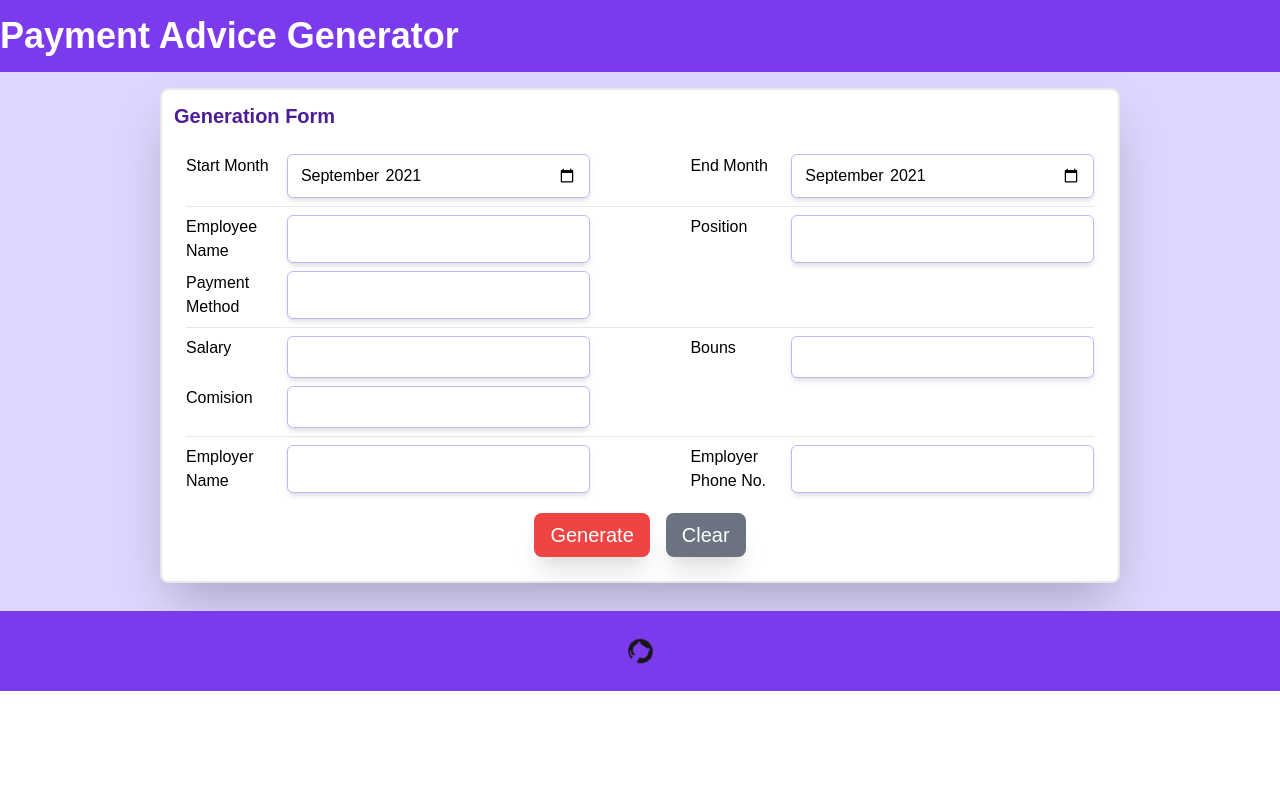
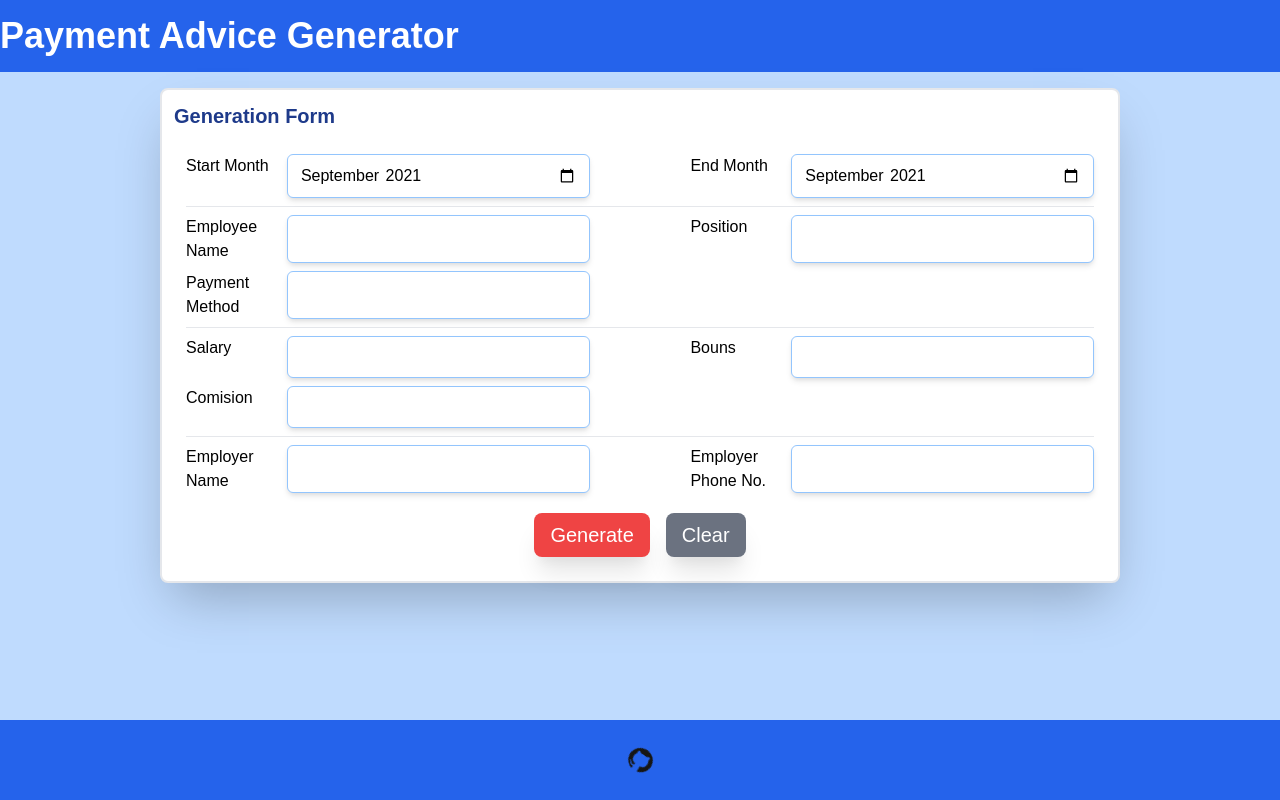
Before and after one commit to michaelc285/payment-advice-generator, a React (Create React App) app: page / in a window 1280 px wide. Built offline with nearby package versions, Linux system fonts and the light colour scheme.

Commit message:
Update theme color

```diff
--- a/src/components/Form.jsx
+++ b/src/components/Form.jsx
@@ -43,48 +43,48 @@ export default function Form() {
 
     return (
         <div className="border-2 rounded-lg shadow-2xl border-gray-200 p-3 bg-white">
-            <div className="font-bold text-xl text-purple-900 mb-3">Generation Form</div>
+            <div className="font-bold text-xl text-blue-900 mb-3">Generation Form</div>
             <form className="p-3" onSubmit={submitHandler}>
                 <div className="grid grid-cols-9 mb-2">
                     <label className="col-span-full md:col-span-4 lg:col-span-1" htmlFor="start">Start Month</label>
-                    <input className="col-span-full md:col-span-5 lg:col-span-3 border border-transparent border-purple-300 rounded-md shadow-md focus:outline-none focus:ring-2 focus:ring-purple-600 focus:border-transparent px-3 py-2 mb-2 lg:mb-0" type="month" id="start" name="start" max={endDate} value={startDate} onChange={(event) => setStartDate(event.target.value)} />
+                    <input className="col-span-full md:col-span-5 lg:col-span-3 border border-transparent border-blue-300 rounded-md shadow-md focus:outline-none focus:ring-2 focus:ring-blue-600 focus:border-transparent px-3 py-2 mb-2 lg:mb-0" type="month" id="start" name="start" max={endDate} value={startDate} onChange={(event) => setStartDate(event.target.value)} />
                     <label className="col-span-full lg:col-start-6 md:col-span-4 lg:col-span-1" htmlFor="end">End Month</label>
-                    <input className="col-span-full md:col-span-5 lg:col-span-3 border border-transparent  border-purple-300 rounded-md shadow-md focus:outline-none focus:ring-2 focus:ring-purple-600 focus:border-transparent px-3 py-2" type="month" id="end" name="end" min={startDate} value={endDate} onChange={(event) => setEndDate(event.target.value)} />
+                    <input className="col-span-full md:col-span-5 lg:col-span-3 border border-transparent  border-blue-300 rounded-md shadow-md focus:outline-none focus:ring-2 focus:ring-blue-600 focus:border-transparent px-3 py-2" type="month" id="end" name="end" min={startDate} value={endDate} onChange={(event) => setEndDate(event.target.value)} />
                 </div>
 
                 <hr className="mb-2" />
 
                 <div className="grid grid-cols-9 mb-2">
                     <label className="col-span-full md:col-span-4 lg:col-span-1" htmlFor="form-staff-name">Employee Name</label>
-                    <input className="col-span-full md:col-span-5 lg:col-span-3 border border-transparent border-purple-300 rounded-md shadow-md focus:outline-none focus:ring-2 focus:ring-purple-600 focus:border-transparent px-3 py-2 mb-2 lg:mb-0" type="text" name="staffName" id="form-staff-name" onChange={textHandler} />
+                    <input className="col-span-full md:col-span-5 lg:col-span-3 border border-transparent border-blue-300 rounded-md shadow-md focus:outline-none focus:ring-2 focus:ring-blue-600 focus:border-transparent px-3 py-2 mb-2 lg:mb-0" type="text" name="staffName" id="form-staff-name" onChange={textHandler} />
                     <label className="col-span-full lg:col-start-6 md:col-span-4 lg:col-span-1" htmlFor="form-staff-position">Position</label>
-                    <input className="col-span-full md:col-span-5 lg:col-span-3 border border-transparent  border-purple-300 rounded-md shadow-md focus:outline-none focus:ring-2 focus:ring-purple-600 focus:border-transparent px-3 py-2" type="text" name="position" id="form-staff-position" onChange={textHandler} />
+                    <input className="col-span-full md:col-span-5 lg:col-span-3 border border-transparent  border-blue-300 rounded-md shadow-md focus:outline-none focus:ring-2 focus:ring-blue-600 focus:border-transparent px-3 py-2" type="text" name="position" id="form-staff-position" onChange={textHandler} />
                 </div>
                 <div className="grid grid-cols-9 mb-2">
                     <label className="col-span-full md:col-span-4 lg:col-span-1" htmlFor="form-payment-method">Payment Method</label>
-                    <input className="col-span-full md:col-span-5 lg:col-span-3 border border-transparent border-purple-300 rounded-md shadow-md focus:outline-none focus:ring-2 focus:ring-purple-600 focus:border-transparent px-3 py-2" type="text" name="paymentMethod" id="form-payment-method" onChange={textHandler} />
+                    <input className="col-span-full md:col-span-5 lg:col-span-3 border border-transparent border-blue-300 rounded-md shadow-md focus:outline-none focus:ring-2 focus:ring-blue-600 focus:border-transparent px-3 py-2" type="text" name="paymentMethod" id="form-payment-method" onChange={textHandler} />
                 </div>
 
                 <hr className="mb-2" />
 
                 <div className="grid grid-cols-9 mb-2">
                     <label className="col-span-full md:col-span-4 lg:col-span-1" htmlFor="form-salary">Salary</label>
-                    <input className="col-span-full md:col-span-5 lg:col-span-3 border border-transparent border-purple-300 rounded-md shadow-md focus:outline-none focus:ring-2 focus:ring-purple-600 focus:border-transparent px-3 py-2 mb-2 lg:mb-0" type="number" name="salary" id="form-salary" onChange={numberHandler} />
+                    <input className="col-span-full md:col-span-5 lg:col-span-3 border border-transparent border-blue-300 rounded-md shadow-md focus:outline-none focus:ring-2 focus:ring-blue-600 focus:border-transparent px-3 py-2 mb-2 lg:mb-0" type="number" name="salary" id="form-salary" onChange={numberHandler} />
                     <label className="col-span-full lg:col-start-6 md:col-span-4 lg:col-span-1" htmlFor="form-bouns">Bouns</label>
-                    <input className="col-span-full md:col-span-5 lg:col-span-3 border border-transparent  border-purple-300 rounded-md shadow-md focus:outline-none focus:ring-2 focus:ring-purple-600 focus:border-transparent px-3 py-2 mb-2 lg:mb-0" type="number" name="bouns" id="form-bouns" onChange={numberHandler} />
+                    <input className="col-span-full md:col-span-5 lg:col-span-3 border border-transparent  border-blue-300 rounded-md shadow-md focus:outline-none focus:ring-2 focus:ring-blue-600 focus:border-transparent px-3 py-2 mb-2 lg:mb-0" type="number" name="bouns" id="form-bouns" onChange={numberHandler} />
                 </div>
                 <div className="grid grid-cols-9 mb-2">
                     <label className="col-span-full md:col-span-4 lg:col-span-1" htmlFor="form-commision">Comision</label>
-                    <input className="col-span-full md:col-span-5 lg:col-span-3 border border-transparent border-purple-300 rounded-md shadow-md focus:outline-none focus:ring-2 focus:ring-purple-600 focus:border-transparent px-3 py-2" type="number" name="commision" id="form-commision" onChange={numberHandler} />
+                    <input className="col-span-full md:col-span-5 lg:col-span-3 border border-transparent border-blue-300 rounded-md shadow-md focus:outline-none focus:ring-2 focus:ring-blue-600 focus:border-transparent px-3 py-2" type="number" name="commision" id="form-commision" onChange={numberHandler} />
                 </div>
 
                 <hr className="mb-2" />
 
                 <div className="grid grid-cols-9 mb-2">
                     <label className="col-span-full md:col-span-4 lg:col-span-1" htmlFor="form-employer">Employer Name</label>
-                    <input className="col-span-full md:col-span-5 lg:col-span-3 border border-transparent border-purple-300 rounded-md shadow-md focus:outline-none focus:ring-2 focus:ring-purple-600 focus:border-transparent px-3 py-2 mb-2 lg:mb-0" type="text" name="employer" id="form-employer" onChange={textHandler} />
+                    <input className="col-span-full md:col-span-5 lg:col-span-3 border border-transparent border-blue-300 rounded-md shadow-md focus:outline-none focus:ring-2 focus:ring-blue-600 focus:border-transparent px-3 py-2 mb-2 lg:mb-0" type="text" name="employer" id="form-employer" onChange={textHandler} />
                     <label className="col-span-full lg:col-start-6 md:col-span-4 lg:col-span-1" htmlFor="form-phonen-number">Employer Phone No.</label>
-                    <input className="col-span-full md:col-span-5 lg:col-span-3 border border-transparent  border-purple-300 rounded-md shadow-md focus:outline-none focus:ring-2 focus:ring-purple-600 focus:border-transparent px-3 py-2" type="text" name="phonenNumber" id="form-phonen-number" onChange={textHandler} />
+                    <input className="col-span-full md:col-span-5 lg:col-span-3 border border-transparent  border-blue-300 rounded-md shadow-md focus:outline-none focus:ring-2 focus:ring-blue-600 focus:border-transparent px-3 py-2" type="text" name="phonenNumber" id="form-phonen-number" onChange={textHandler} />
                 </div>
 
 
--- a/src/components/Print.jsx
+++ b/src/components/Print.jsx
@@ -14,8 +14,9 @@ export default function Print() {
     });
 
     return (
-        <>
-            <header className="bg-purple-600 py-4">
+        <div className="min-h-screen flex flex-col">
+
+            <header className="bg-blue-600 py-4">
                 <div className="lg:container lg:mx-auto px-4 lg:px-0 flex justify-between flex-wrap" style={{ gap: 10 }}>
                     <div className="font-bold text-4xl text-white">Payment Advice Generator</div>
                     {
@@ -25,7 +26,7 @@ export default function Print() {
                     }
                 </div>
             </header>
-            <section className="py-4 bg-purple-200">
+            <section className="py-4 bg-blue-200 flex-grow">
                 <div className="lg:container lg:mx-auto sm:px-1 md:px-4 lg:px-20 xl:px-40">
                     <div className="mb-3">
                         <Form />
@@ -40,7 +41,7 @@ export default function Print() {
                                             <div className="page-break" />
                                             <PaymentAdvice period={item} formData={formDatas.form} />
 
-                                            {formDatas.periods.length - 1 !== index  && <hr className="noprint my-3"/>}
+                                            {formDatas.periods.length - 1 !== index && <hr className="noprint my-3" />}
                                         </div>
                                     )
                                 })}
@@ -49,11 +50,12 @@ export default function Print() {
                     }
                 </div>
             </section>
-            <footer className="bg-purple-600 py-7 flex justify-center">
+
+            <footer className="bg-blue-600 py-7 flex justify-center">
                 <a href="https://github.com/michaelc285/payment-advice-generator" target="_blank" rel="noreferrer">
                     <img className="github-icon" src={github_icon} width={25} title={"GitHub Repository"} alt={"github icon"} />
                 </a>
             </footer>
-        </>
+        </div>
     )
 }
```
